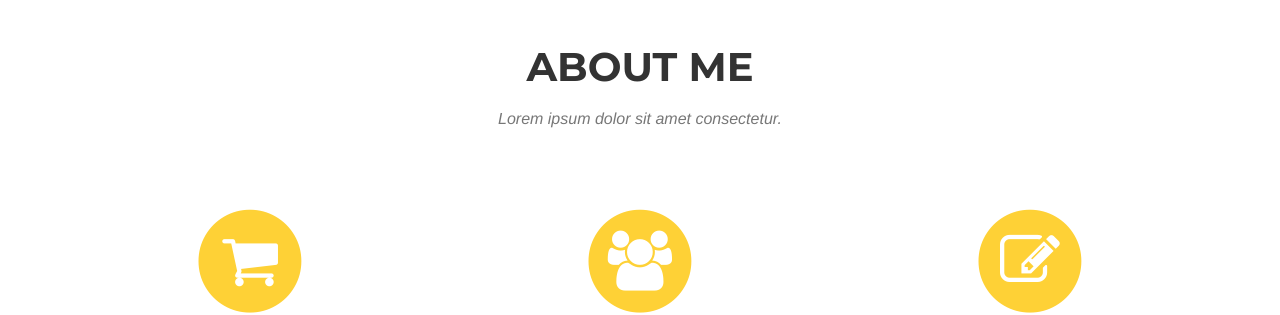
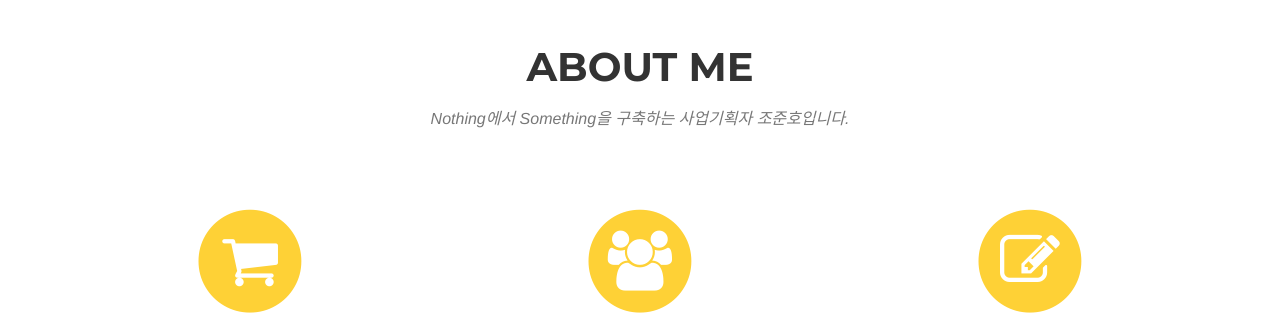
Before and after one commit to aimho23/portfolio, a Jekyll site: the page built from index.html, in a window 1280 px wide and 900 px high, scrolled down 713 px. Shown: the part 150-465 px from the top of the window. Built offline with Jekyll 4.4.1, drawn with Linux system fonts in a browser that asks for light colours; some web fonts are replaced.

Commit message:
about icon 사업개발자

```diff
--- a/_includes/services.html
+++ b/_includes/services.html
@@ -4,7 +4,7 @@
             <div class="row">
                 <div class="col-lg-12 text-center">
                     <h2 class="section-heading">About Me</h2>
-                    <h3 class="section-subheading text-muted">Lorem ipsum dolor sit amet consectetur.</h3>
+                    <h3 class="section-subheading text-muted">Nothing에서 Something을 구축하는 사업기획자 조준호입니다.</h3>
                 </div>
             </div>
             <div class="row text-center">
```
